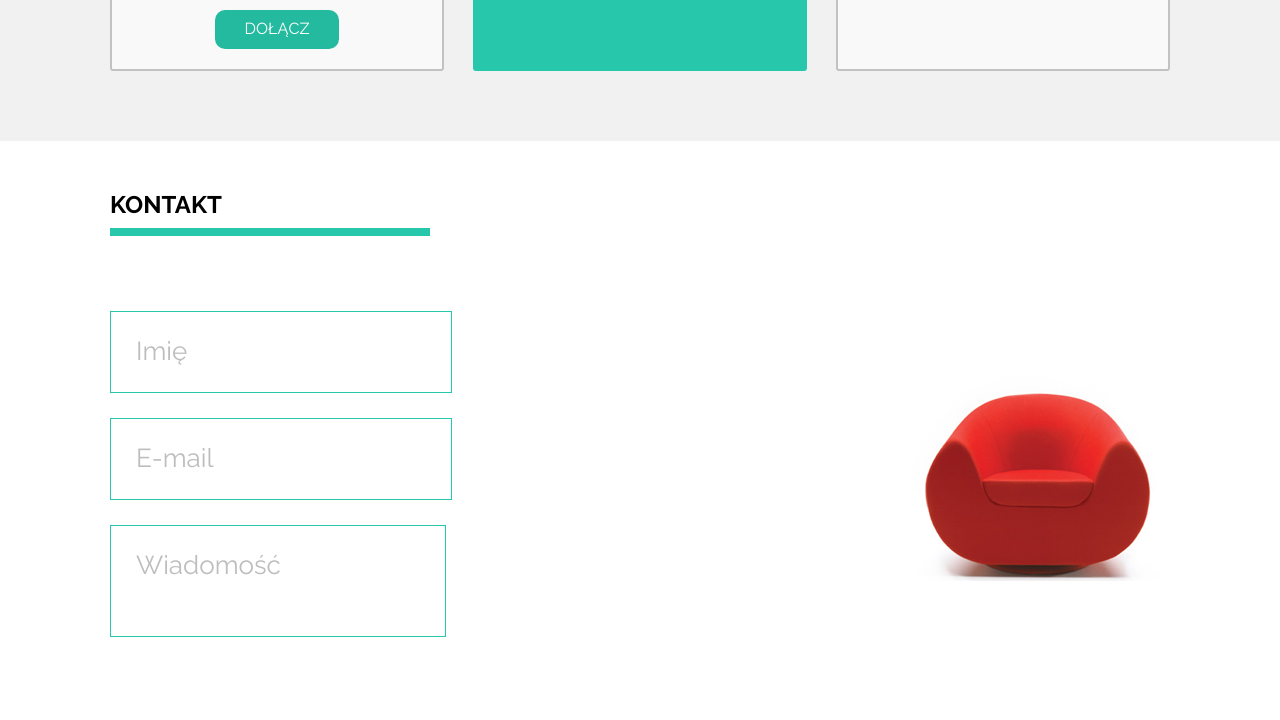
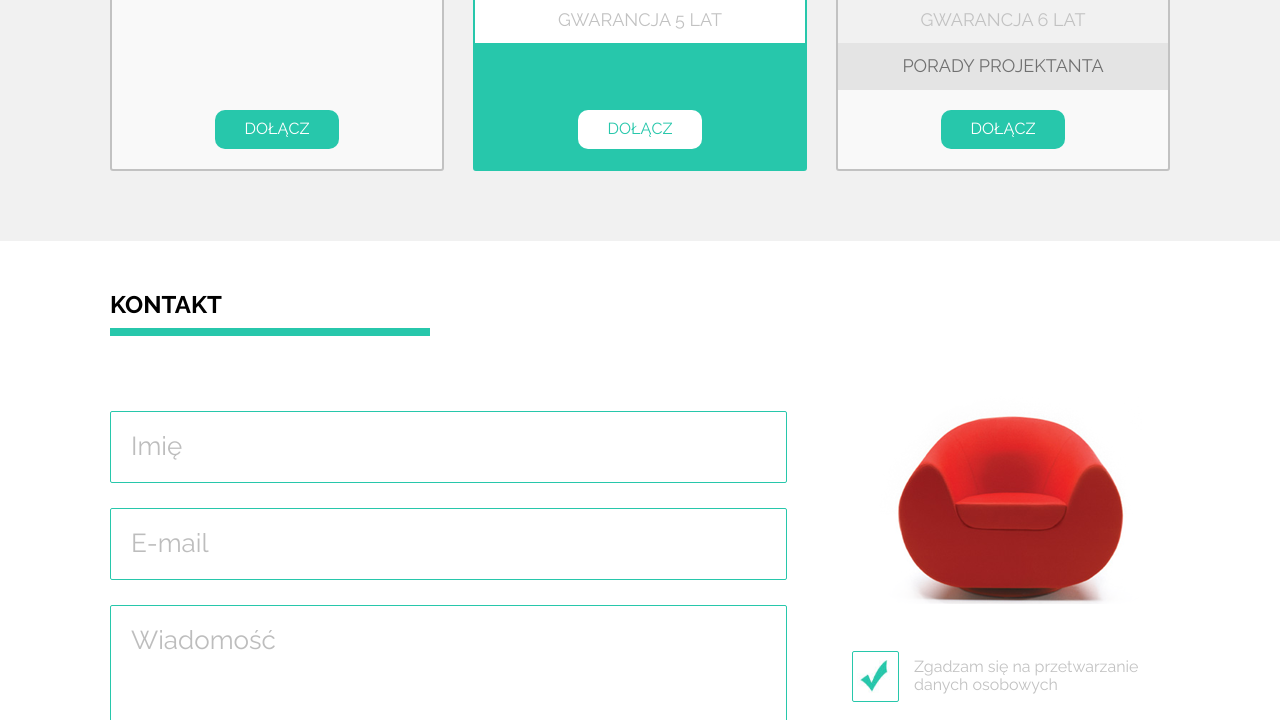
Before and after one commit to karolkalkus/sit_on_the_chair_website, a plain HTML site: page index.html in a window 1280 px wide. Shown: the part 1323-2043 px from the top of the page. Drawn offline with Linux system fonts and the light colour scheme.

Commit message:
finished form section

```diff
--- a/css/style.css
+++ b/css/style.css
@@ -57,56 +57,44 @@ header {
   opacity: 0.9;
 }
 
-
-/*
-.dropdown{              dropdown to ul
-  padding-top: 40px;
-  display: none;
-  width: 170px;
-  margin-left: calc(50% - 85px);
+.dropdown:before {
+  content: "";
+  width: 10px;
+  height: 10px;
+  background-color: #000;
+  transform: rotate(45deg);
+  display: block;
   position: absolute;
-  list-style: none;
-    color: #E6474A;
-  background: #52364A;
-  border-bottom-left-radius: 7px;
-  border-bottom-right-radius: 7px;
-  border-bottom: 2px solid black;
-
+  left: calc(50% - 5px);
+  top: -4px;
 }
-.dropdown li{    dropdown to elementy ul
-  padding: 10px 10px;
-  border-right: 2px solid black;
-  border-left: 2px solid black;
-}
-.header__list-item:hover ul{      od li wysuwa sie lista
-  display: block;
-}
-*/
-
-
 
 .dropdown {
   display: none;
   background-color: #000000;
-  margin-top: 25px;
+  margin-top: 35px;
   padding: 0 15px 15px 15px;
   position: absolute;
-  left: -30px;
+  margin-left: -17px;
   /*zmienic to pozniej*/
 }
-.dropdown li{
+
+.dropdown-item {
   font-size: 14px;
   margin: 0;
   padding-top: 15px;
 
 }
-.nav-item:hover ul{
+
+.nav-item:hover ul {
   display: block;
 }
+
 /*Slider section*/
 
 .page {
   background: linear-gradient(#ffffff, #cdcdd5);
+  padding-top: 100px;
 }
 
 .page-header {
@@ -329,6 +317,7 @@ header {
 
 .btn-join {
   padding: 10px 30px;
+  background-color: #27c7ab;
 }
 
 .text-underline {
@@ -353,6 +342,7 @@ header {
   display: flex;
   flex-flow: row;
   justify-content: space-between;
+  align-items: center;
   margin: 0;
   padding: 0;
 }
@@ -360,8 +350,10 @@ header {
 .contact-form1 form {
   display: flex;
   flex-flow: column nowrap;
-  flex: 1;
+  width: 70%;
 }
+
+.contact-form1 {}
 
 .contact-form2 {
   display: flex;
@@ -369,28 +361,54 @@ header {
   justify-content: center;
   align-content: center;
   align-items: center;
+  width: 30%;
+  margin-top: -23px;
+}
+
+.checked {
+  display: flex;
+  flex-flow: row nowrap;
+  justify-content: center;
+  align-items: center;
+  padding: 38px 0;
+}
+
+.checked p {
+  padding-left: 15px;
+  color: #c2c2c2;
+  font-size: 16px;
+}
+
+.checked img {
+  width: 33px;
+  height: 33px;
+  padding: 8px 8px 8px 4px;
+  border: 1px solid #27c7ab;
+  border-radius: 2px;
 }
 
 textarea {
   resize: none;
-  padding: 25px;
+  width: 635px;
+  height: 183px;
+  padding: 20px;
   font-size: 26px;
   border: 1px solid #27c7ab;
+  border-radius: 2px;
 }
 
 .input {
   border: 1px solid #27c7ab;
+  width: 635px;
   margin-bottom: 25px;
-  padding: 25px;
+  padding: 20px;
   font-size: 26px;
+  border-radius: 2px;
 }
 
 ::placeholder {
   color: rgba(161, 161, 161, 0.7);
 }
-
-
-
 
 footer {
   margin-bottom: 50px;
@@ -404,6 +422,12 @@ footer {
 
 .flex-container p {
   margin: 0;
+}
+
+.btn-send {
+  font-size: 26px;
+  padding: 25px 110px;
+  font-weight: bold;
 }
 
 .footer {
--- a/index.html
+++ b/index.html
@@ -36,15 +36,12 @@
     <section class="page">
       <div class="container">
         <div class="page-header">
-          <!--            strzalka w prawo do slajdera :before albo flexem wysrodkowane-->
           <span class="sign">&lt;</span>
           <img src="img/black_chair2.png" alt="">
           <div class="article">
             <h1>sit <span class="h1--green">on</span> our <span class="h1--green">chair</span></h1>
             <p>Lorem ipsum dolor sit amet, consectetur adipisicing elit. Aut, similique iste. Beatae iusto repellat suscipit neque natus atque unde obcaecati autem doloremque consequatur quia enim, laudantium, similique delectus molestias quibusdam.</p>
             <button class="btn btn--more" type="submit">Zobacz więcej</button>
-
-            <!--            strzalka w prawo do slajdera :after albo flexem wysrodkowane-->
           </div>
           <span class="sign">&gt;</span>
         </div>
@@ -70,12 +67,12 @@
               <p>85<span class="lower">99</span></p>
               <p>pln/msc</p>
             </div>
-            <div class = "services">
+            <div class="services">
               <p class="gray">Zakup towaru + dowóz</p>
               <p class="light-gray">Serwis</p>
             </div>
             <div class="card-btn">
-            <button type="submit" class="btn btn-join">Dołącz</button>
+              <button type="submit" class="btn btn-join">Dołącz</button>
             </div>
           </div>
           <div class="card card-green">
@@ -84,10 +81,13 @@
               <p>95<span class="lower">99</span></p>
               <p>pln/msc</p>
             </div>
-            <div class = "services">
+            <div class="services">
               <p class="white">Zakup towaru + dowóz</p>
               <p class="light-gray">Serwis</p>
               <p class="white">Gwarancja 5 lat</p>
+            </div>
+            <div class="card-btn">
+              <button type="submit" class="btn btn-join">Dołącz</button>
             </div>
           </div>
           <div class="card">
@@ -96,11 +96,14 @@
               <p>211<span class="lower">00</span></p>
               <p>pln/msc</p>
             </div>
-            <div class = "services">
-              <p class = "gray">Zakup towaru + dowóz</p>
+            <div class="services">
+              <p class="gray">Zakup towaru + dowóz</p>
               <p class="light-gray">Serwis</p>
-              <p class = "gray">Gwarancja 6 lat</p>
+              <p class="gray">Gwarancja 6 lat</p>
               <p class="light-gray">Porady projektanta</p>
+            </div>
+            <div class="card-btn">
+              <button type="submit" class="btn btn-join">Dołącz</button>
             </div>
           </div>
         </div>
@@ -113,19 +116,24 @@
         <div class="contact-forms">
           <div class="contact-form1">
             <form action="">
-            <label>
+              <label>
             <input class = "input" type="text" placeholder="Imię"/>
             </label>
-            <label>
+              <label>
             <input class = "input" type="email" placeholder="E-mail"/>
             </label>
-            <label>
+              <label>
             <textarea name="" placeholder="Wiadomość"/></textarea>
             </label>
             </form>
           </div>
           <div class="contact-form2">
             <img src="img/red_chair.png" alt="">
+            <div class="checked">
+              <img src="img/form_ok.jpg" alt="">
+              <p>Zgadzam się na przetwarzanie danych osobowych</p>
+            </div>
+            <button type="submit" class="btn btn-send">Wyślij</button>
           </div>
         </div>
       </div>
```
